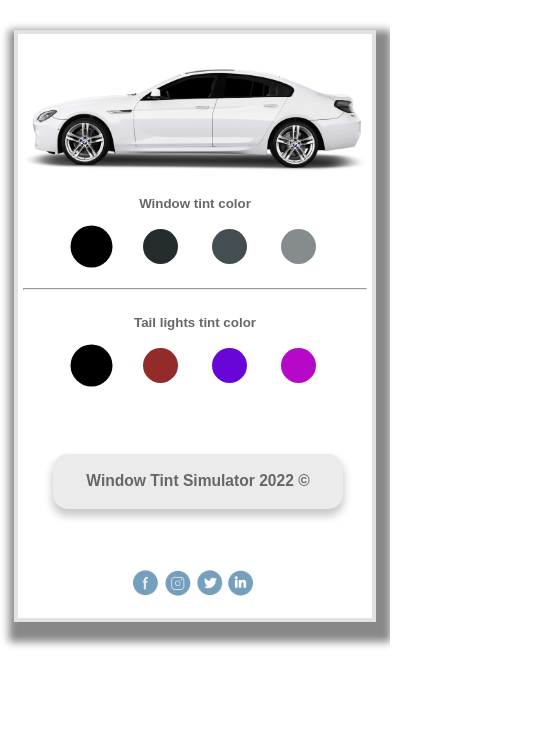
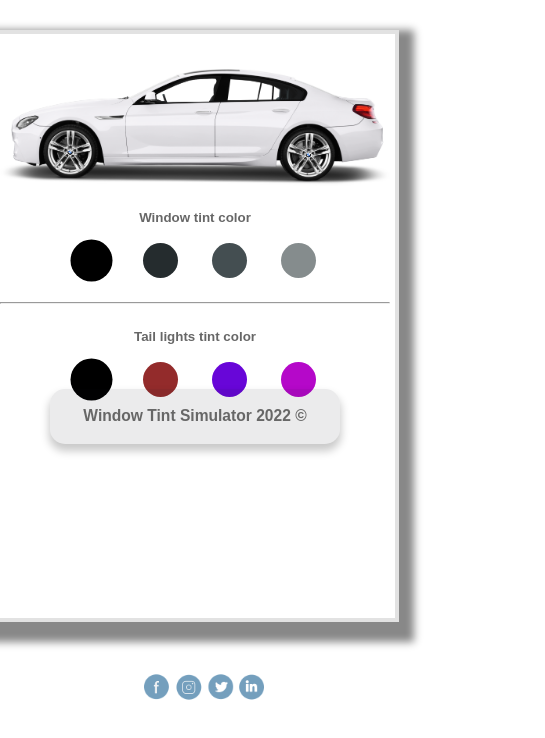
Before and after one commit to YeeiPlay/WindowTintApp, a plain HTML site: page index.html in a window 390 px wide. Shown: the whole page, 545 px wide, since content can reach past the window. Drawn offline with Linux system fonts and the light colour scheme.

Commit message:
Update main.css
Mobile friendly

```diff
--- a/assets/main.css
+++ b/assets/main.css
@@ -219,7 +219,7 @@ h2 {
 
 /*////////////////////////////////////////////////////////////////////////////////////// */
 
-@media (max-width: 700px) {
+@media (max-width: 800px) {
   .car img{
     padding-top: 30px;
     max-width: 100%;
@@ -228,12 +228,12 @@ h2 {
 
   .logo img {
     position: relative;
-    top: 30px;
+    top: 120px;
+    right: 281px;
     filter: grayscale(0.6);
     width: 120px;
     height: 60px;
     padding-top: 90px;
-    margin-left: 110px;
     text-align: center;
     font-family:Arial, Helvetica, sans-serif;
   }
@@ -248,9 +248,9 @@ h2 {
     border-radius: 15px;
     width: 290px;
     height: 40px;
-    bottom: 335px;
+    bottom: 400px;
     margin-top: 10px;
-    margin-left: 30px;
+    margin-left: 50px;
     box-shadow: 0px 6px 9px 1px #00000037;
   }
 
@@ -259,7 +259,7 @@ h2 {
     position: absolute;
     top: 70px;
     right: 80px;
-    bottom: 730px;
+    bottom: 795px;
     left: 150px;
     z-index: -1;
     mix-blend-mode: hue;
@@ -269,9 +269,9 @@ h2 {
   .carLights::before{
     content: "";
     position: absolute;
-    top: 97px;
-    right: 25px;
-    bottom: 723px;
+    top: 105px;
+    right: 65px;
+    bottom: 765px;
     left: 100px;
     mix-blend-mode: hue;
   }
```
